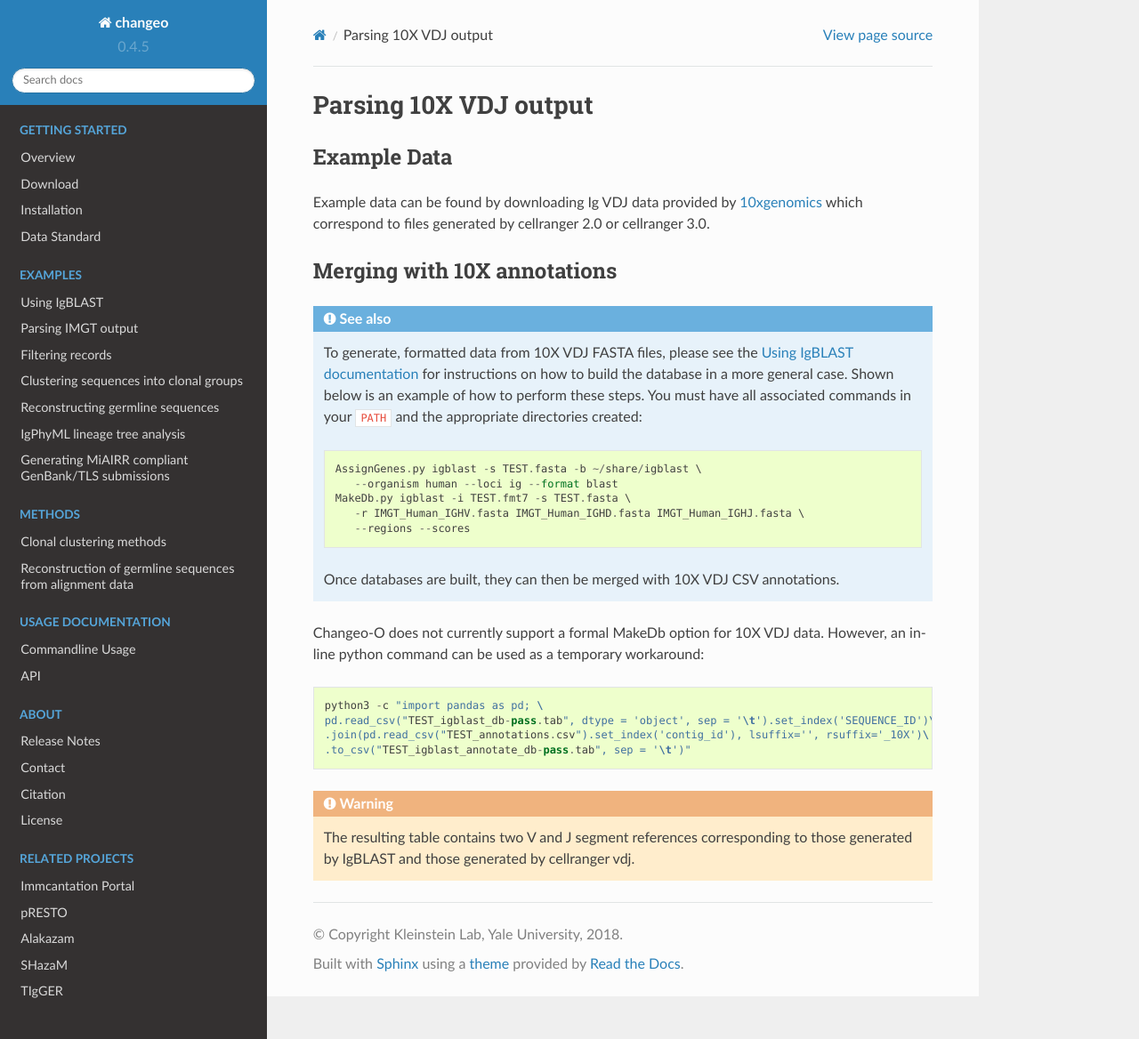
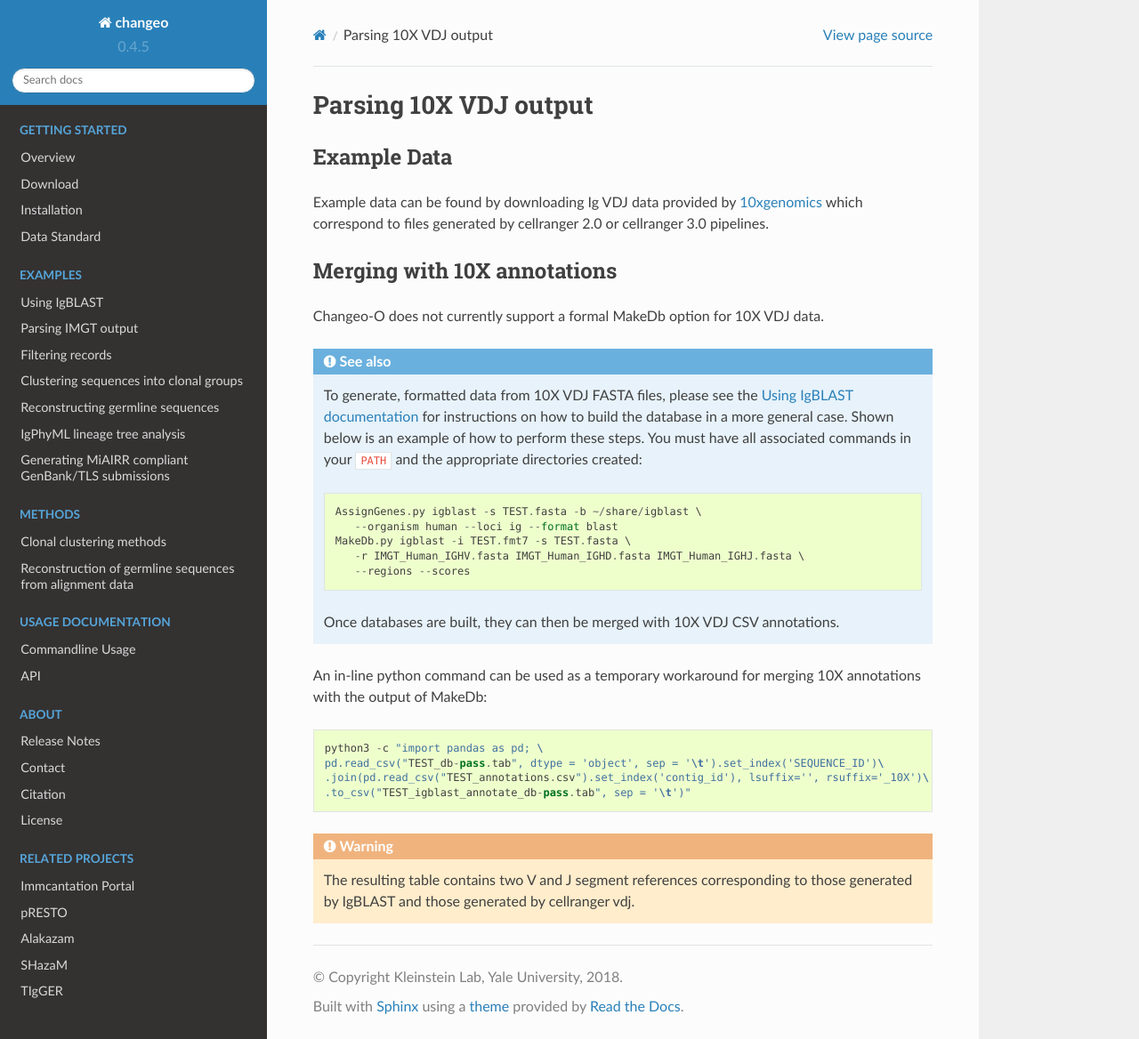
Before and after one commit to immcantation/changeo, a Sphinx documentation site: the page built from docs/examples/10X.rst, in a window 1280 px wide and 1168 px high. Shown: the whole window at 89% size. Built offline with Sphinx 7.4.7 and the Read the Docs theme 2.0.0, drawn with Linux system fonts in a browser that asks for light colours; formulas are drawn with MathJax 3.

Commit message:
added 10X annotation handling to docs

```diff
--- a/docs/examples/10X.rst
+++ b/docs/examples/10X.rst
@@ -9,17 +9,20 @@ Example Data
 
 Example data can be found by downloading Ig VDJ data provided by
 `10xgenomics <https://support.10xgenomics.com/single-cell-vdj/datasets/3.0.0/vdj_v1_hs_pbmc2_b>`__
-which correspond to files generated by cellranger 2.0 or cellranger 3.0.
+which correspond to files generated by cellranger 2.0 or cellranger 3.0 pipelines.
 
 Merging with 10X annotations
 --------------------------------------------------------------------------------
+
+Changeo-O does not currently support a formal :ref:`MakeDb` option for 10X VDJ data.
 
 .. seealso::
 
     To generate, formatted data from 10X VDJ FASTA files, please see the
     `Using IgBLAST documentation <https://changeo.readthedocs.io/en/version-0.4.5/examples/igblast.html>`__
     for instructions on how to build the database in a more general case. Shown below is an example of how
-    to perform these steps. You must have all associated commands in your ``PATH`` and the appropriate directories created::
+    to perform these steps. You must have all associated commands in your ``PATH`` and the appropriate
+    directories created::
 
 	AssignGenes.py igblast -s TEST.fasta -b ~/share/igblast \
 	   --organism human --loci ig --format blast
@@ -29,11 +32,12 @@ Merging with 10X annotations
 
     Once databases are built, they can then be merged with 10X VDJ CSV annotations.
 
-Changeo-O does not currently support a formal :ref:`MakeDb` option for 10X VDJ data.
-However, an in-line python command can be used as a temporary workaround::
+
+An in-line python command can be used as a temporary workaround for merging 10X annotations with the output
+of :ref:`MakeDb`::
 
 	python3 -c "import pandas as pd; \
-	pd.read_csv("TEST_igblast_db-pass.tab", dtype = 'object', sep = '\t').set_index('SEQUENCE_ID')\
+	pd.read_csv("TEST_db-pass.tab", dtype = 'object', sep = '\t').set_index('SEQUENCE_ID')\
 	.join(pd.read_csv("TEST_annotations.csv").set_index('contig_id'), lsuffix='', rsuffix='_10X')\
 	.to_csv("TEST_igblast_annotate_db-pass.tab", sep = '\t')"
 
```
